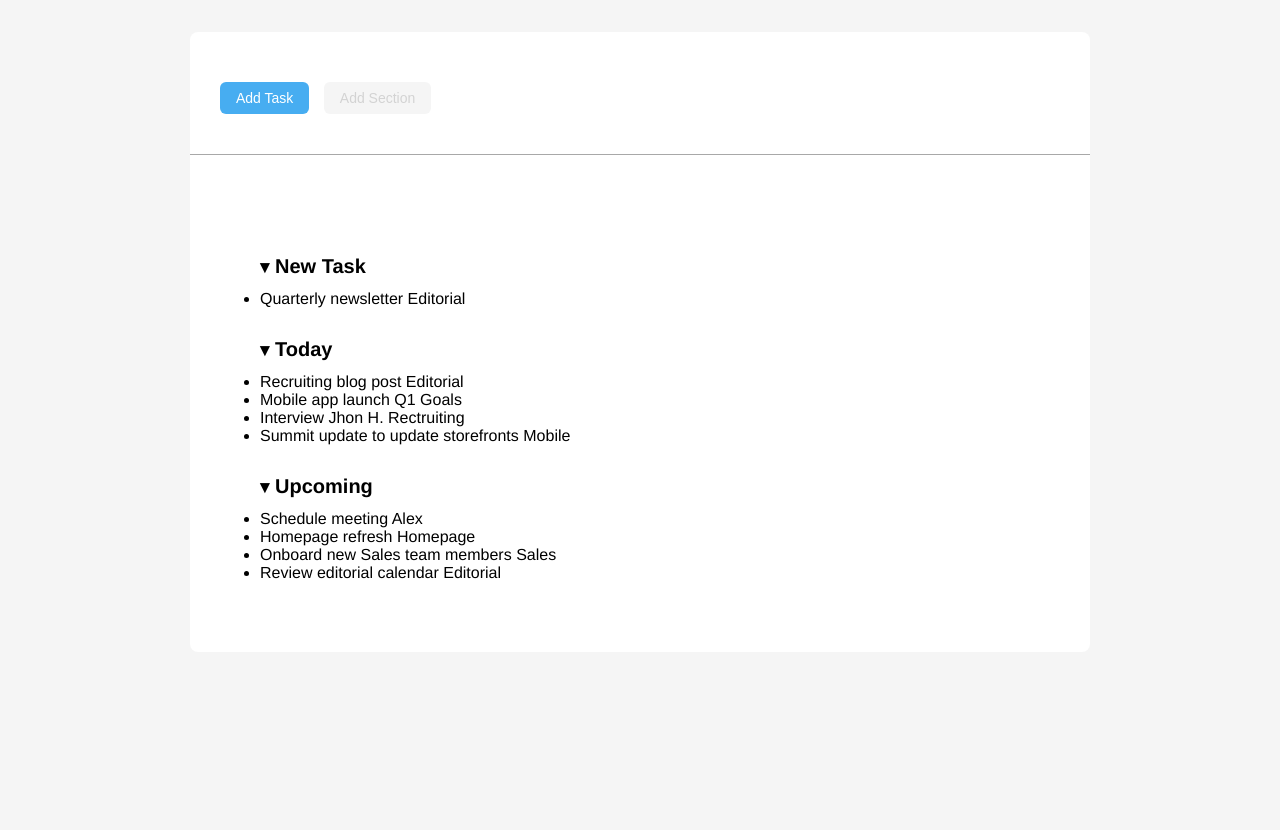
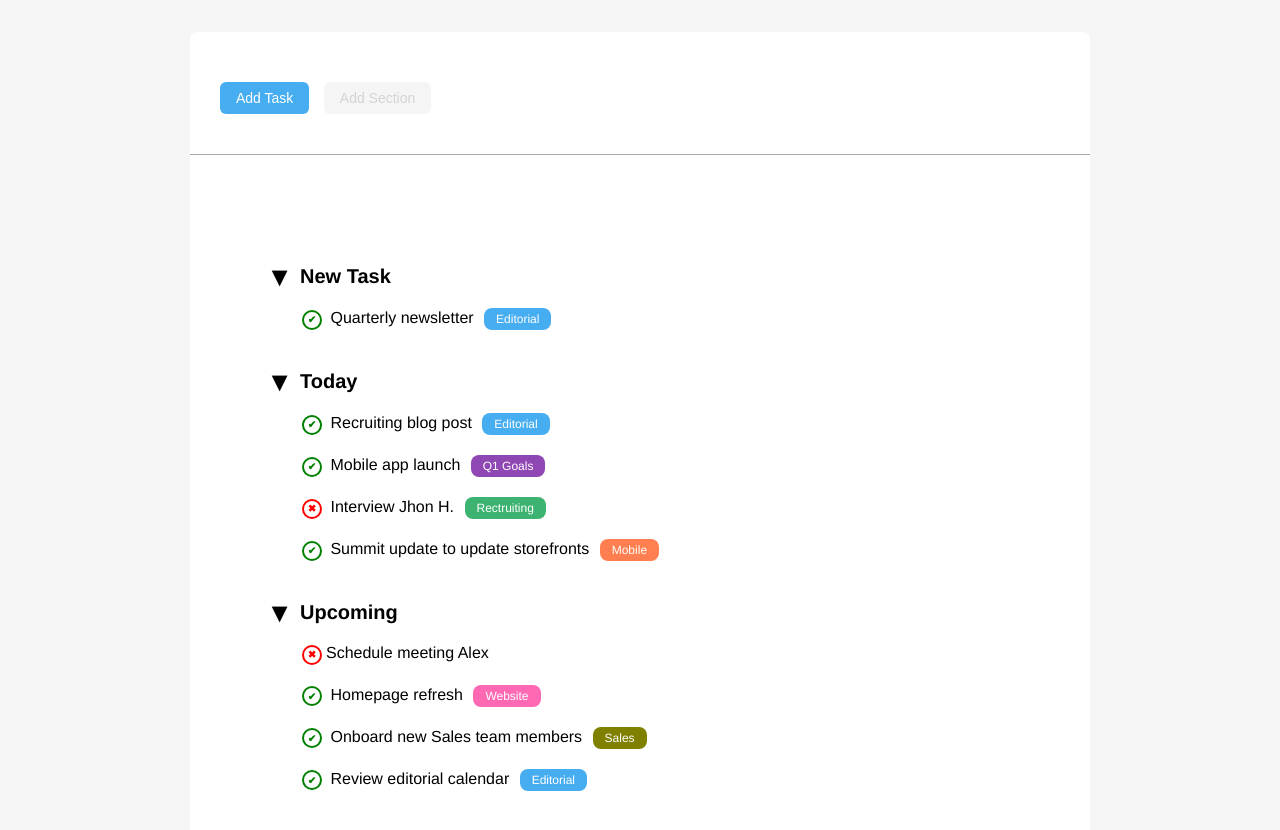
Before and after one commit to davide-saietti/html-css-toboolist, a plain HTML site: page index.html in a window 1280 px wide. Shown: the part 86-916 px from the top of the page. Before the commit the page ends 800 px from the top, so only its background shows below. Drawn offline with Linux system fonts and the light colour scheme.

Commit message:
feat: final css implementation

```diff
--- a/CSS/style.css
+++ b/CSS/style.css
@@ -1,35 +1,35 @@
 /* reset */
-*{
+* {
   margin: 0;
   padding: 0;
   box-sizing: border-box;
 }
 
-body{
+body {
   background-color: whitesmoke;
-    font-family: 'Helvetica Neue', Helvetica, Arial, sans-serif;
+  font-family: "Helvetica Neue", Helvetica, Arial, sans-serif;
 }
 
 /* header */
 
-header{
+header {
   background-color: white;
   padding: 0;
 }
 
-.logo{
+.logo {
   display: inline-flex;
   padding: 14px;
 }
-.logo img{
+.logo img {
   width: 50px;
   height: 50px;
 }
 
-.logo h1{
+.logo h1 {
   font-size: 40px;
   padding-left: 8px;
-    font-weight:700;
+  font-weight: 700;
 }
 
 /* main */
@@ -56,7 +56,7 @@ header{
 }
 
 .button-one {
-  background-color:#47ADF1;
+  background-color: #47adf1;
   color: white;
 }
 
@@ -67,25 +67,108 @@ header{
 
 /* page management */
 
-.page-content{
+.page-content {
   border-top: 1px solid rgba(128, 128, 128, 0.683);
-    padding:70px
+  padding: 70px;
 }
 
 /* tag section */
 
-.tag-section{
-  margin-top: 30px;
+.tag-section {
+  margin-top: 40px;
 }
 
 .tag-section h2 {
   font-size: 20px;
   margin-bottom: 12px;
+  margin-left: 40px;
   position: relative;
 }
 
 .tag-section h2::before {
   content: "▾";
-  font-size: 18px;
-  margin-right: 6px;
+  font-size: 28px;
+  top: -5px;
+  left: -28px;
+  position: absolute;
 }
+
+/* tag section list */
+
+.tag-section ul {
+  list-style: none;
+  margin-left: 20px;
+}
+
+.tag-section ul li {
+  margin: 20px;
+  padding-left: 2px;
+  position: relative;
+  font-size: 16px;
+}
+
+.check::before {
+  content: "✔";
+  display: inline-flex;
+  align-items: center;
+  justify-content: center;
+  width: 16px;
+  height: 16px;
+  font-size: 10px;
+  font-weight: bold;
+  border-radius: 50%;
+  border: 2px solid green;
+  color: green;
+  position: relative;
+  margin-right: 4px;
+}
+.checkno::before {
+  content: "✖";
+  display: inline-flex;
+  align-items: center;
+  justify-content: center;
+  width: 16px;
+  height: 16px;
+  font-size: 10px;
+  font-weight: bold;
+  border-radius: 50%;
+  border: 2px solid red;
+  color: red;
+  position: relative;
+  margin-right: 4px;
+}
+
+/* tags */
+.tag {
+  display: inline-block;
+  font-size: 12px;
+  padding: 4px 12px;
+  border-radius: 8px;
+  color: white;
+  margin-left: 6px;
+  vertical-align: middle;
+}
+
+.editorial {
+  background-color: #47adf1;
+}
+
+.Q1-goals {
+  background-color: rgb(143, 71, 179);
+}
+
+.recruiting {
+  background-color: mediumseagreen;
+}
+
+.mobile {
+  background-color: coral;
+}
+
+.website {
+  background-color: hotpink;
+}
+
+.sales {
+  background-color: olive;
+}
--- a/index.html
+++ b/index.html
@@ -27,7 +27,7 @@
         <section class="tag-section">
           <h2>New Task</h2>
           <ul>
-            <li>
+            <li class="check">
               Quarterly newsletter
               <span class="editorial tag">Editorial</span>
             </li>
@@ -37,19 +37,19 @@
         <section class="tag-section">
           <h2>Today</h2>
           <ul>
-            <li>
+            <li class="check">
               Recruiting blog post
               <span class="editorial tag">Editorial</span>
             </li>
-            <li>
+            <li class="check">
               Mobile app launch
               <span class="Q1-goals tag">Q1 Goals</span>
             </li>
-            <li>
+            <li class="checkno">
               Interview Jhon H.
-              <span class="rectruiting tag">Rectruiting</span>
+              <span class="recruiting tag">Rectruiting</span>
             </li>
-            <li>
+            <li class="check">
               Summit update to update storefronts
               <span class="mobile tag">Mobile</span>
             </li>
@@ -58,16 +58,16 @@
         <section class="tag-section">
           <h2>Upcoming</h2>
           <ul>
-            <li>Schedule meeting Alex</li>
-            <li>
+            <li class="checkno">Schedule meeting Alex</li>
+            <li class="check">
               Homepage refresh
-              <span class="website tag">Homepage</span>
+              <span class="website tag">Website</span>
             </li>
-            <li>
+            <li class="check">
               Onboard new Sales team members
               <span class="sales tag">Sales</span>
             </li>
-            <li>
+            <li class="check">
               Review editorial calendar
               <span class="editorial tag">Editorial</span>
             </li>
```
Lines whose indentation alone changed are shown as unchanged.
